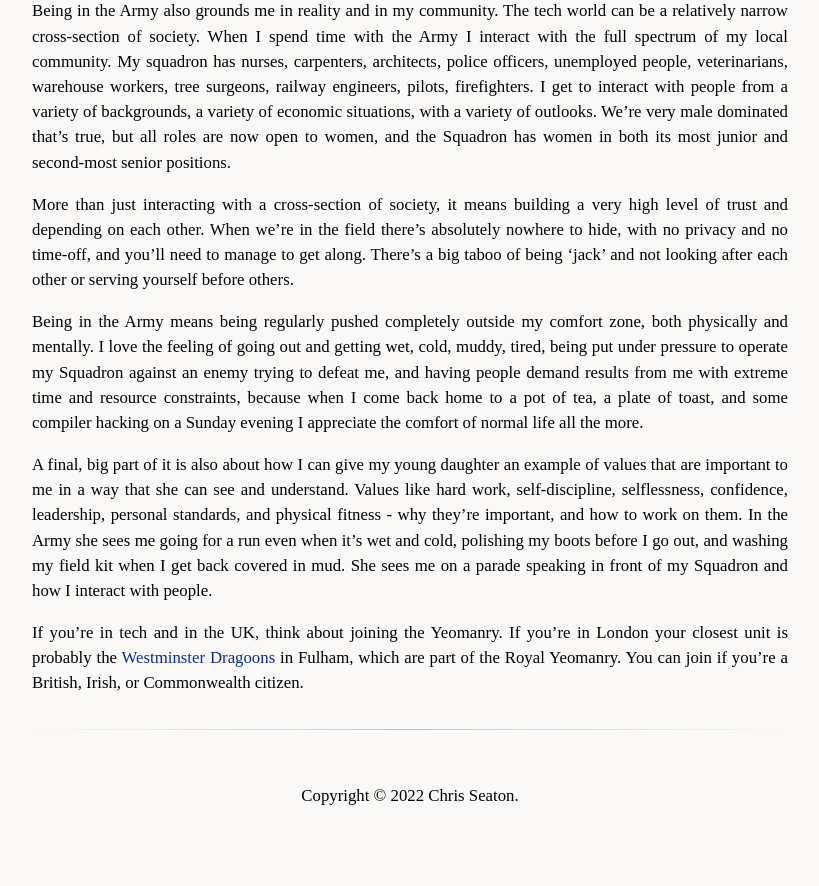
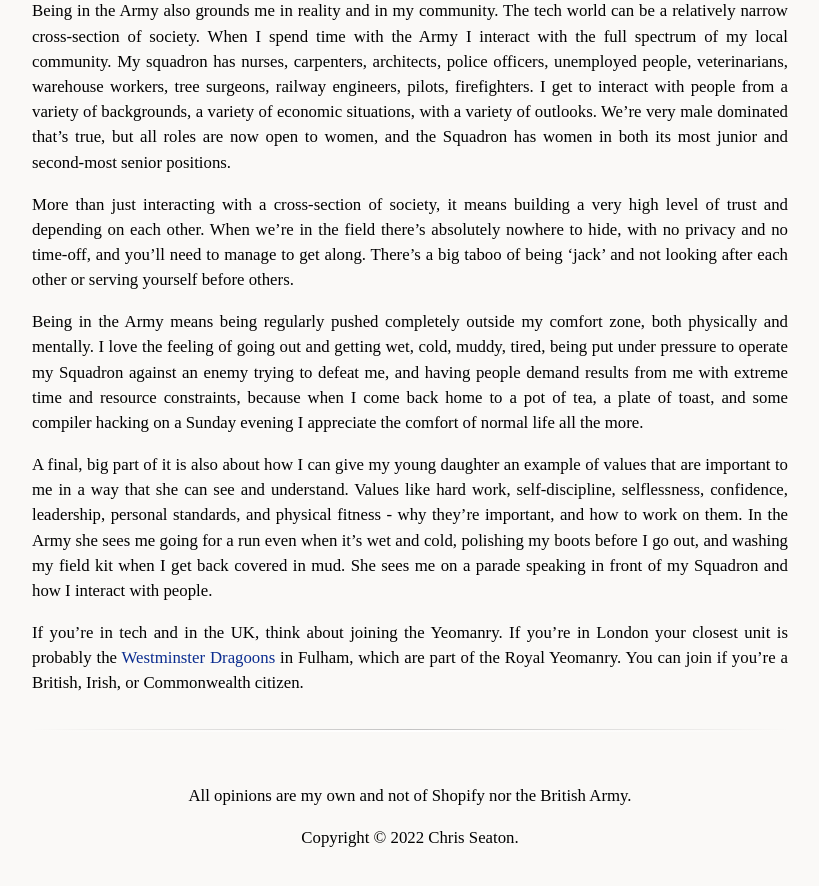
Before and after one commit to chrisseaton/chrisseaton.github.io, a Jekyll site: the page built from army/index.md, in a window 1280 px wide and 900 px high, scrolled down 6162 px. Shown: the top 886 px of the window, without its empty margins (230-1049 px from the left). Built offline with Jekyll 4.4.1, drawn with Linux system fonts in a browser that asks for light colours; nearby versions of some CDN libraries; some web fonts are replaced; before the commit the page ends 7020 px from its top, so only the background shows below that.

Commit message:
Extra disclaimer

```diff
--- a/_layouts/article.html
+++ b/_layouts/article.html
@@ -52,7 +52,11 @@
 <hr>
 
 <footer>
+{% if page.footer != null %}
+<p>{{ page.footer }}</p>
+{% endif %}
 <p>{{ page.copyright }}</p>
+</header>
 </footer>
 
 </article>
--- a/army/index.md
+++ b/army/index.md
@@ -4,6 +4,7 @@ title: A Hobby Gotten Out of Hand
 subtitle: Why I'm in the Army Reserve—an explainer for my friends in tech
 author: Major Chris Seaton
 date: 2022
+footer: All opinions are my own and not of Shopify nor the British Army.
 copyright: Copyright © 2022 Chris Seaton.
 ---
 
```
